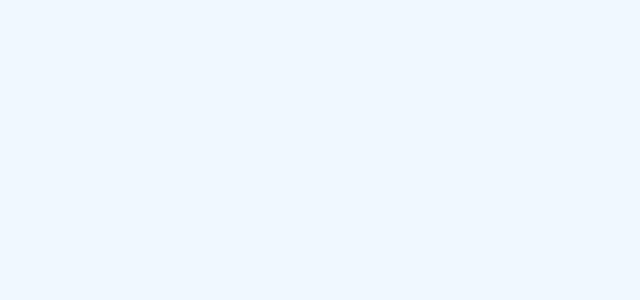
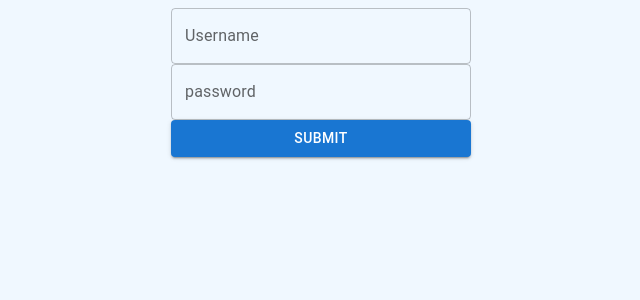
Before and after one commit to ikbalrazu/RealChatApp, a React (Create React App) app: page /formsubmit in a window 1280 px wide. Before the commit this address had no page. Shown: the top 300 px of the page, without its empty margins (319-959 px from the left). Built offline with nearby package versions, Linux system fonts and the light colour scheme.

Commit message:
solving form validation

```diff
--- a/package.json
+++ b/package.json
@@ -7,6 +7,7 @@
     "@emotion/styled": "^11.10.4",
     "@fortawesome/fontawesome-svg-core": "^6.2.0",
     "@fortawesome/free-solid-svg-icons": "^6.2.0",
+    "@hookform/resolvers": "^2.9.10",
     "@mui/icons-material": "^5.10.6",
     "@mui/material": "^5.10.5",
     "@testing-library/jest-dom": "^5.16.5",
@@ -16,12 +17,14 @@
     "cloudinary-react": "^1.8.1",
     "react": "^18.2.0",
     "react-dom": "^18.2.0",
+    "react-hook-form": "^7.38.0",
     "react-input-emoji": "^4.2.0",
     "react-router-dom": "^6.3.0",
     "react-scripts": "5.0.1",
     "socket.io-client": "^4.5.2",
     "timeago.js": "^4.0.2",
-    "web-vitals": "^2.1.4"
+    "web-vitals": "^2.1.4",
+    "yup": "^0.32.11"
   },
   "scripts": {
     "start": "react-scripts start",
--- a/src/App.js
+++ b/src/App.js
@@ -6,6 +6,7 @@ import ForgotPassword from './page/ForgotPassword';
 import {Route,Routes} from 'react-router-dom';
 import RegisterSucccess from './components/RegisterSuccess';
 import ResetPassword from './page/ResetPassword';
+import FormSubmit from './page/FormSubmit';
 
 function App() {
   return (
@@ -17,6 +18,7 @@ function App() {
         <Route path="/chat" element={<Chat/>}/>
         <Route path="/forgotpassword" element={<ForgotPassword/>}/>
         <Route path="/resetpassword/:id/:token" element={<ResetPassword/>}/>
+        <Route path="/formsubmit" element={<FormSubmit/>}/>
 
       </Routes>
     </div>
--- /dev/null
+++ b/src/page/FormSubmit.jsx
@@ -0,0 +1,79 @@
+import { TextField, Button } from '@mui/material';
+import React from 'react'
+import {useForm,Controller} from "react-hook-form";
+import { yupResolver } from "@hookform/resolvers/yup";
+import * as yup from "yup";
+
+
+const FormSubmit = () =>{
+
+    const SignupSchema = yup.object().shape({
+        username: yup.string().required(),
+        password: yup.string().required(),
+        // age: yup.number().required().positive().integer(),
+        // website: yup.string().url()
+    });
+
+      const { handleSubmit, control, formState: { errors } } = useForm({
+        resolver: yupResolver(SignupSchema)
+      });
+      const onSubmit = data => {
+        console.log(data);
+      };
+
+      const style = {
+        margin: "auto",
+        "max-width": "300px"
+      };
+
+
+    return(
+        <div>
+        <form onSubmit={handleSubmit(onSubmit)} style={style}>
+            <Controller
+            name='username'
+            control={control}
+            rules={{required:true}}
+            render={({field})=>(
+                <TextField
+                {...field}
+                label="Username"
+                helperText={errors?.username ? errors?.username?.message : ""}
+                type="email"
+                fullWidth
+                />
+            )}
+            />
+            {/* {errors.username && <p>{errors.username.message}</p>} */}
+
+            <Controller
+            name='password'
+            control={control}
+            rules={{required:true}}
+            render={({field})=>(
+                <TextField
+                {...field}
+                label="password"
+                helperText={errors?.password ? errors?.password?.message : ""}
+                type="password"
+                fullWidth
+                />
+            )}
+            />
+        {/* <TextField
+        name="password"
+        error={!!errors?.password}
+        label="Password"
+        helperText={errors?.password ? errors?.password?.message : ""}
+        type="password"
+        fullWidth
+      /> */}
+
+      <Button color="primary" type="submit" variant="contained" fullWidth>
+        Submit
+      </Button>
+    </form>
+        </div>
+    )
+}
+export default FormSubmit;
--- a/src/page/Login.jsx
+++ b/src/page/Login.jsx
@@ -5,6 +5,7 @@ import { Box,Button,TextField, Typography } from '@mui/material';
 import Alert from '@mui/material/Alert';
 import LinearProgress from '@mui/material/LinearProgress';
 import { Link } from 'react-router-dom';
+import {useForm, Controller} from 'react-hook-form';
 
 import './Login.css';
 
@@ -16,50 +17,55 @@ const Login = () => {
     const [alertContent, setAlertContent] = useState('');
     const [loader,setLoader] = useState(false);
 
-    const LoginUser = async() => {
-        if (!email || !password) {
-            console.log("Please fill the all fields");
-            setAlertContent("Please fill the all fields");
-            setAlert(true);
-        }
-        else if (!/^[\w-\.]+@([\w-]+\.)+[\w-]{2,4}$/.test(email)) {
-            console.log("Invalid Email !.");
-            setAlertContent("Invalid Email !");
-            setAlert(true);
-        }
-        else{
-          setAlertContent(" ");
-          setAlert(false);
-            setLoader(true);
-            const data = await axios.post("/user/login",{email,password});
+    const {handleSubmit, control, formState:{errors}} = useForm();
 
-            if(data?.data?.message === "User Not Found"){
-                setLoader(false);
-                console.log("User Not Found");
-                setAlertContent("User Not Found.");
-                setAlert(true);
-            }else{
-                setAlert(false);
-                setLoader(true);
-                console.log(data?.data);
-                localStorage.setItem(
-                    "userdetails",
-                    JSON.stringify({
-                      id:data?.data?._id,
-                      name:data?.data?.name,
-                      email:data?.data?.email,
-                      picture:data?.data?.picture,
-                    })
-                  );
-                  setLoader(false);
-                chatpage("/chat");
-            }
-        }
+    const LoginUser = async(data) => {
+      e.preventDefault();
+
+      console.log("data:",data);
+        // if (!email || !password) {
+        //     console.log("Please fill the all fields");
+        //     setAlertContent("Please fill the all fields");
+        //     setAlert(true);
+        // }
+        // else if (!/^[\w-\.]+@([\w-]+\.)+[\w-]{2,4}$/.test(email)) {
+        //     console.log("Invalid Email !.");
+        //     setAlertContent("Invalid Email !");
+        //     setAlert(true);
+        // }
+        // else{
+        //   setAlertContent(" ");
+        //   setAlert(false);
+        //     setLoader(true);
+        //     const data = await axios.post("/user/login",{email,password});
+
+        //     if(data?.data?.message === "User Not Found"){
+        //         setLoader(false);
+        //         console.log("User Not Found");
+        //         setAlertContent("User Not Found.");
+        //         setAlert(true);
+        //     }else{
+        //         setAlert(false);
+        //         setLoader(true);
+        //         console.log(data?.data);
+        //         localStorage.setItem(
+        //             "userdetails",
+        //             JSON.stringify({
+        //               id:data?.data?._id,
+        //               name:data?.data?.name,
+        //               email:data?.data?.email,
+        //               picture:data?.data?.picture,
+        //             })
+        //           );
+        //           setLoader(false);
+        //         chatpage("/chat");
+        //     }
+        // }
     }
 
   return (
     <div className='container'>
-
+      <form onSubmit={handleSubmit(LoginUser)}>
       <Box
       bgcolor={"white"}
       component="form"
@@ -77,16 +83,53 @@ const Login = () => {
       sm={2}
       >
       <Typography variant="h2">Sign In</Typography>
-      {alert ? <Alert severity='error'>{alertContent}</Alert> : <></> }
-      <TextField type={'email'} onChange={(e) => setEmail(e.target.value.toLowerCase())} id="outlined-basic" label="Email" variant="outlined"/>
-      <TextField type={"password"} onChange={(e) => setPassword(e.target.value)} id="outlined-basic" label="Password" variant="outlined"/>
-      <Button variant='contained' onClick={LoginUser}>Let's Go</Button>
+
+      {/* {alert ? <Alert severity='error'>{alertContent}</Alert> : <></> } */}
+
+      <Controller
+      name="email"
+      control={control}
+      render={({field})=>(
+        <TextField
+        type={'email'}
+        fullWidth
+        name='email'
+        {...field}
+        // onChange={(e) => setEmail(e.target.value.toLowerCase())}
+        id="outlined-basic"
+        label="Email"
+        variant="outlined"
+        />
+      )}
+      />
+
+      {/* <TextField
+      type={"password"}
+      fullWidth
+      name='password'
+      {...register('password')}
+      // onChange={(e) => setPassword(e.target.value)}
+      id="outlined-basic"
+      label="Password"
+      variant="outlined"
+      /> */}
+
+      <Button
+      variant='contained'
+      type="submit"
+      //onClick={LoginUser}
+      >
+      Let's Go
+      </Button>
+
+
       <Typography>
         <Link to="forgotpassword">Forgot Password?</Link>
       </Typography>
       <Link style={{textDecoration:"none"}} to="register"><Button>Registration</Button></Link>
       {loader ? <LinearProgress sx={{ width: '100%' }}/> : <></>}
       </Box>
+      </form>
     </div>
   )
 }
```
Also changed, not shown: 1 other file (tests, documents, lock files or other folders).
